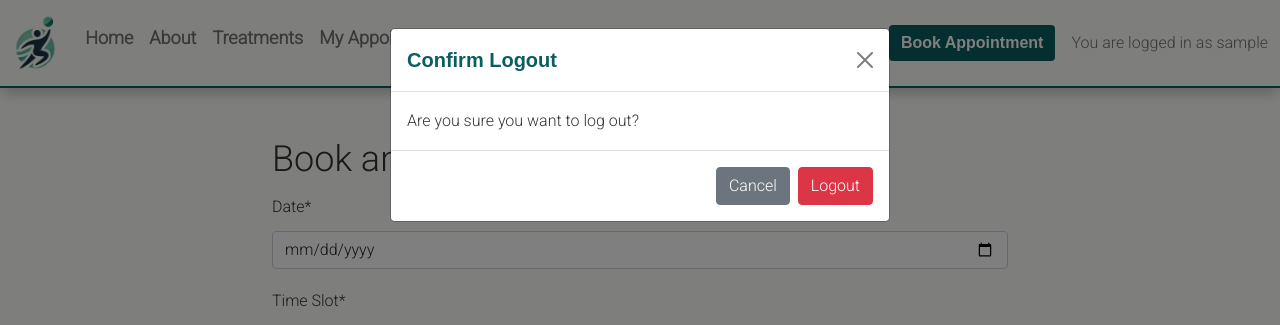
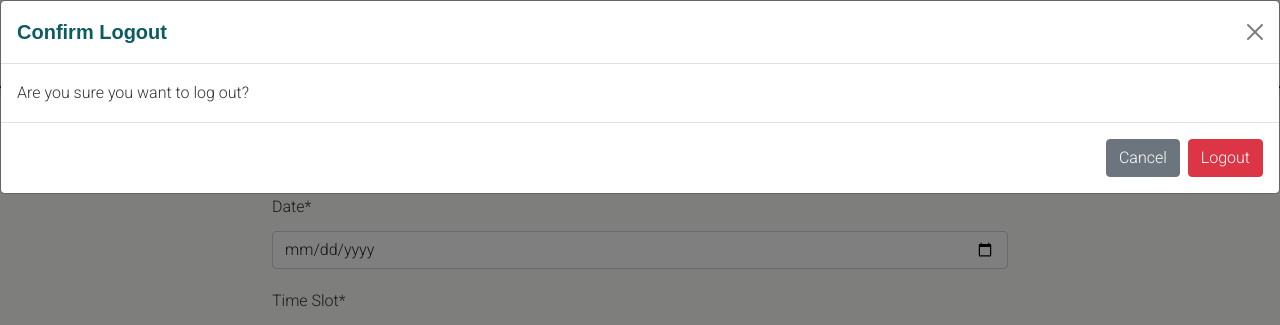
Before and after one commit to Alvor1991/PP4-Physio, a Django app: page /appointments/book/ in a window 1280 px wide, after a click on "Logout". Shown: the top 325 px of the page. Run offline with Django 4.2, Linux system fonts and the light colour scheme; the visitor is signed in with stand-in values (Sample User, id 1); some libraries are stand-ins or nearby versions; some web fonts are replaced.

Commit message:
Add additonal modal styles to fix issue

```diff
--- a/static/css/style.css
+++ b/static/css/style.css
@@ -430,6 +430,15 @@ Appointments Page
   z-index: 1040;
 }
 
+.modal-dialog {
+  width: 100%;
+  max-width: none;
+  margin: 0;
+}
+
+.modal-open .modal {
+  overflow-x: hidden;
+}
 
 /* Media Queries */
 @media (max-width: 767.98px) {
```
